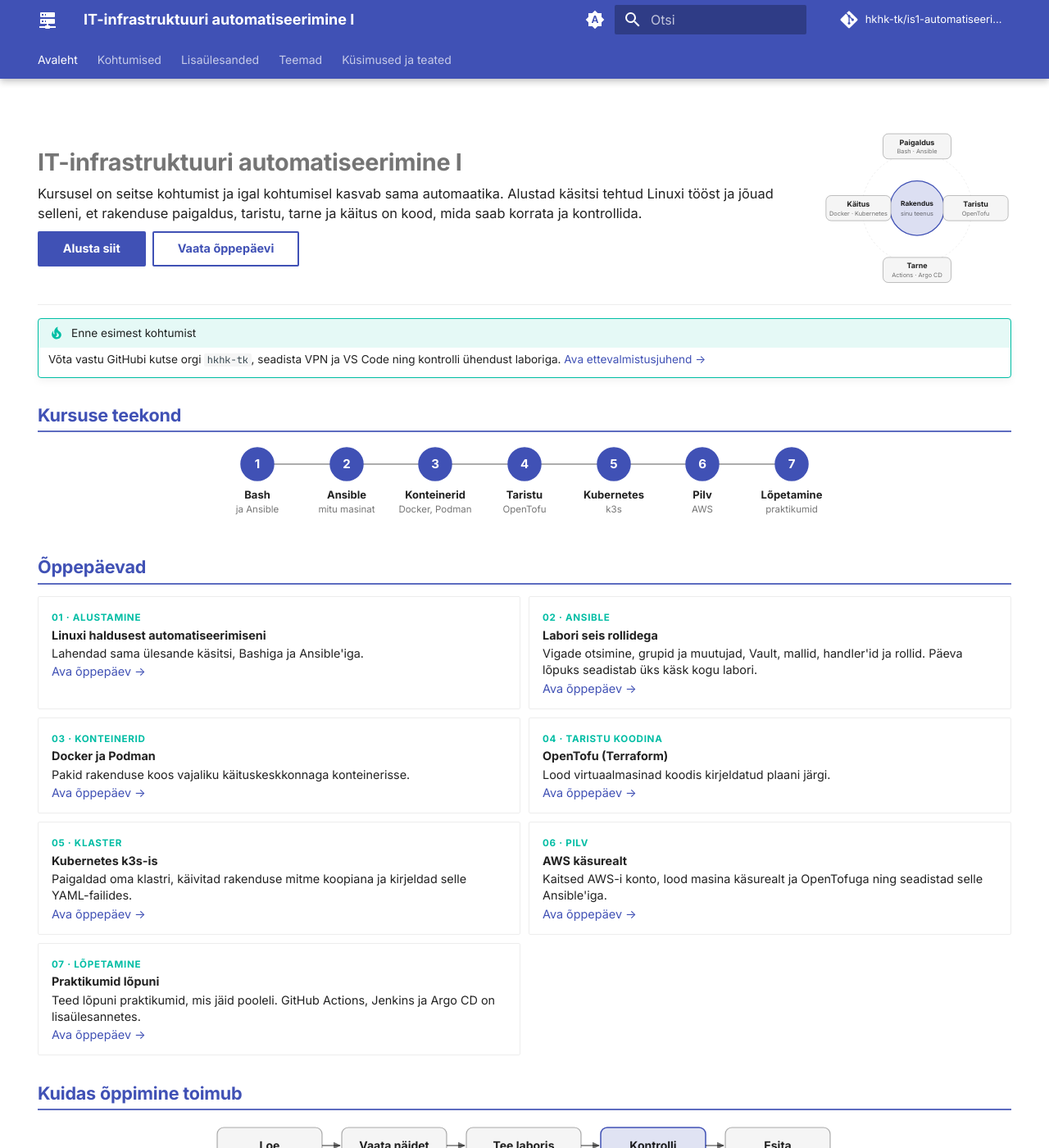
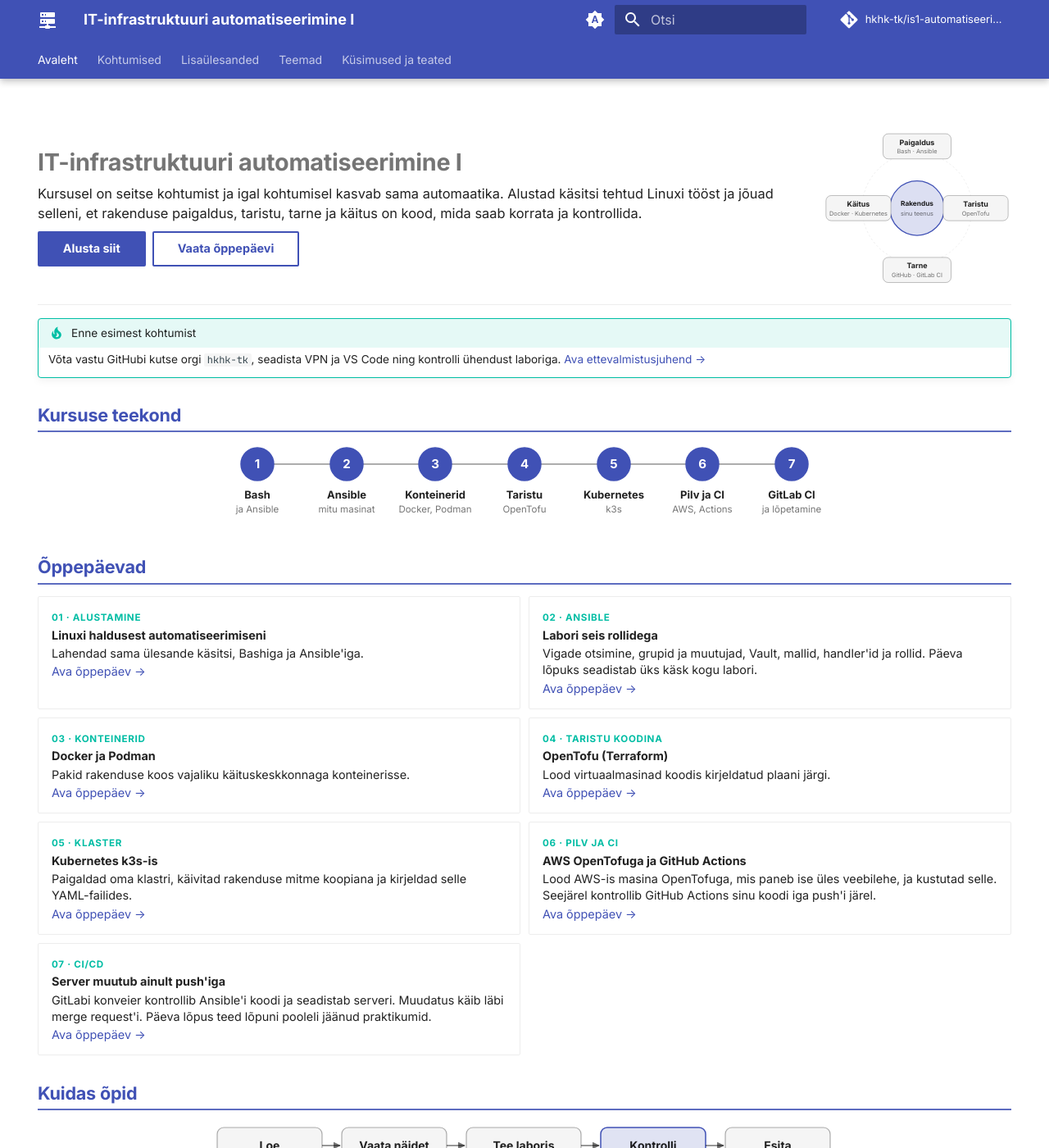
Before and after one commit to hkhk-tk/is1-automatiseerimine, an MkDocs documentation site: the page built from docs/index.md, in a window 1280 px wide and 1400 px high. Shown: the whole window at 82% size. Built offline with MkDocs 1.6.1 and Material for MkDocs 9.7.7, drawn with Linux system fonts in a browser that asks for light colours; comment, search, counter and statistics services are not loaded.

Commit message:
Avaleht: K6 ja K7 uue kava järgi

```diff
--- a/docs/index.md
+++ b/docs/index.md
@@ -25,7 +25,7 @@ Kursusel on seitse kohtumist ja igal kohtumisel kasvab sama automaatika. Alustad
 <circle class="core" cx="180" cy="150" r="52"/><text class="t" x="180" y="146" text-anchor="middle">Rakendus</text><text class="s" x="180" y="164" text-anchor="middle">sinu teenus</text>
 <rect class="box" x="115" y="8" width="130" height="48" rx="10"/><text class="b" x="180" y="29" text-anchor="middle">Paigaldus</text><text class="s" x="180" y="46" text-anchor="middle">Bash · Ansible</text>
 <rect class="box" x="230" y="126" width="124" height="48" rx="10"/><text class="b" x="292" y="147" text-anchor="middle">Taristu</text><text class="s" x="292" y="164" text-anchor="middle">OpenTofu</text>
-<rect class="box" x="115" y="244" width="130" height="48" rx="10"/><text class="b" x="180" y="265" text-anchor="middle">Tarne</text><text class="s" x="180" y="282" text-anchor="middle">Actions · Argo CD</text>
+<rect class="box" x="115" y="244" width="130" height="48" rx="10"/><text class="b" x="180" y="265" text-anchor="middle">Tarne</text><text class="s" x="180" y="282" text-anchor="middle">GitHub · GitLab CI</text>
 <rect class="box" x="6" y="126" width="124" height="48" rx="10"/><text class="b" x="68" y="147" text-anchor="middle">Käitus</text><text class="s" x="68" y="164" text-anchor="middle">Docker · Kubernetes</text>
 </svg>
 </figure>
@@ -41,7 +41,7 @@ Kursusel on seitse kohtumist ja igal kohtumisel kasvab sama automaatika. Alustad
 ## Kursuse teekond
 
 <figure style="max-width:760px;margin:.2em auto .6em" class="lx" markdown="0">
-<svg viewBox="0 0 760 105" role="img" aria-label="Kursuse teekond: 1 Bash ja Ansible, 2 Ansible, 3 Konteinerid, 4 Taristu, 5 Kubernetes, 6 AWS, 7 Lõpetamine" xmlns="http://www.w3.org/2000/svg">
+<svg viewBox="0 0 760 105" role="img" aria-label="Kursuse teekond: 1 Bash ja Ansible, 2 Ansible, 3 Konteinerid, 4 Taristu, 5 Kubernetes, 6 Pilv ja CI, 7 GitLab CI" xmlns="http://www.w3.org/2000/svg">
 <style>.lx svg{width:100%;height:auto;font-family:var(--md-text-font-family,sans-serif)}.lx .ln{stroke:var(--md-default-fg-color--lighter);stroke-width:2}.lx .c{fill:var(--md-code-bg-color);stroke:var(--md-default-fg-color--lighter);stroke-width:1.5}.lx .on{fill:var(--md-primary-fg-color);stroke:var(--md-primary-fg-color)}.lx .n{fill:var(--md-default-fg-color);font-size:15px;font-weight:700}.lx .non{fill:var(--md-primary-bg-color);font-size:15px;font-weight:700}.lx .t{fill:var(--md-default-fg-color);font-size:13px;font-weight:600}.lx .s{fill:var(--md-default-fg-color--light);font-size:11.5px}</style>
 <line class="ln" x1="54" y1="30" x2="706" y2="30"/>
 <a href="k01/"><circle class="c on" cx="54" cy="30" r="20"/><text class="non" x="54" y="35" text-anchor="middle">1</text><text class="t" x="54" y="72" text-anchor="middle">Bash</text><text class="s" x="54" y="89" text-anchor="middle">ja Ansible</text></a>
@@ -49,8 +49,8 @@ Kursusel on seitse kohtumist ja igal kohtumisel kasvab sama automaatika. Alustad
 <a href="k03/loeng/"><circle class="c on" cx="271" cy="30" r="20"/><text class="non" x="271" y="35" text-anchor="middle">3</text><text class="t" x="271" y="72" text-anchor="middle">Konteinerid</text><text class="s" x="271" y="89" text-anchor="middle">Docker, Podman</text></a>
 <a href="k04/loeng/"><circle class="c on" cx="380" cy="30" r="20"/><text class="non" x="380" y="35" text-anchor="middle">4</text><text class="t" x="380" y="72" text-anchor="middle">Taristu</text><text class="s" x="380" y="89" text-anchor="middle">OpenTofu</text></a>
 <a href="k05/loeng/"><circle class="c on" cx="489" cy="30" r="20"/><text class="non" x="489" y="35" text-anchor="middle">5</text><text class="t" x="489" y="72" text-anchor="middle">Kubernetes</text><text class="s" x="489" y="89" text-anchor="middle">k3s</text></a>
-<a href="k06/loeng/"><circle class="c on" cx="597" cy="30" r="20"/><text class="non" x="597" y="35" text-anchor="middle">6</text><text class="t" x="597" y="72" text-anchor="middle">Pilv</text><text class="s" x="597" y="89" text-anchor="middle">AWS</text></a>
-<a href="k07/"><circle class="c on" cx="706" cy="30" r="20"/><text class="non" x="706" y="35" text-anchor="middle">7</text><text class="t" x="706" y="72" text-anchor="middle">Lõpetamine</text><text class="s" x="706" y="89" text-anchor="middle">praktikumid</text></a>
+<a href="k06/loeng/"><circle class="c on" cx="597" cy="30" r="20"/><text class="non" x="597" y="35" text-anchor="middle">6</text><text class="t" x="597" y="72" text-anchor="middle">Pilv ja CI</text><text class="s" x="597" y="89" text-anchor="middle">AWS, Actions</text></a>
+<a href="k07/gitlab/"><circle class="c on" cx="706" cy="30" r="20"/><text class="non" x="706" y="35" text-anchor="middle">7</text><text class="t" x="706" y="72" text-anchor="middle">GitLab CI</text><text class="s" x="706" y="89" text-anchor="middle">ja lõpetamine</text></a>
 </svg>
 </figure>
 
@@ -98,25 +98,25 @@ Kursusel on seitse kohtumist ja igal kohtumisel kasvab sama automaatika. Alustad
 
     [Ava õppepäev →](k05/loeng.md)
 
--   <span class="paev-nr">06 · Pilv</span>
+-   <span class="paev-nr">06 · Pilv ja CI</span>
 
-    **AWS käsurealt**
+    **AWS OpenTofuga ja GitHub Actions**
 
-    Kaitsed AWS-i konto, lood masina käsurealt ja OpenTofuga ning seadistad selle Ansible'iga.
+    Lood AWS-is masina OpenTofuga, mis paneb ise üles veebilehe, ja kustutad selle. Seejärel kontrollib GitHub Actions sinu koodi iga push'i järel.
 
     [Ava õppepäev →](k06/loeng.md)
 
--   <span class="paev-nr">07 · Lõpetamine</span>
+-   <span class="paev-nr">07 · CI/CD</span>
 
-    **Praktikumid lõpuni**
+    **Server muutub ainult push'iga**
 
-    Teed lõpuni praktikumid, mis jäid pooleli. GitHub Actions, Jenkins ja Argo CD on lisaülesannetes.
+    GitLabi konveier kontrollib Ansible'i koodi ja seadistab serveri. Muudatus käib läbi merge request'i. Päeva lõpus teed lõpuni pooleli jäänud praktikumid.
 
-    [Ava õppepäev →](k07/index.md)
+    [Ava õppepäev →](k07/gitlab.md)
 
 </div>
 
-## Kuidas õppimine toimub
+## Kuidas õpid
 
 <figure style="max-width:760px;margin:.2em auto" class="lx" markdown="0">
 <svg viewBox="0 0 760 70" role="img" aria-label="Loe, vaata näidet, tee laboris, kontrolli, esita" xmlns="http://www.w3.org/2000/svg">
```
